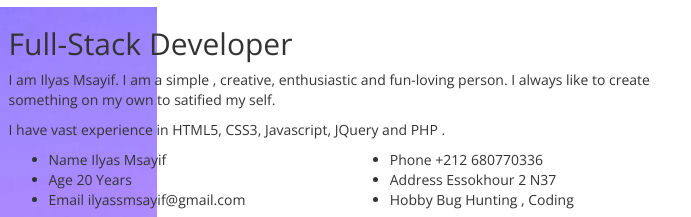
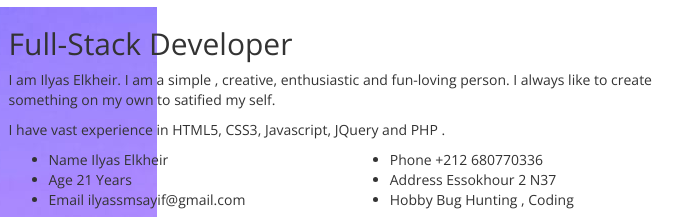
Before and after one commit to F0rS3c/f0rs3c.github.io, a plain HTML site: page about/index.html in a window 1280 px wide. Shown: the part 722-939 px from the top of the page, 549-1240 px from the left. Drawn offline with nearby package versions, Linux system fonts and the light colour scheme; files that its build step writes are made by us from their sources.

Commit message:
Update index.html

```diff
--- a/about/index.html
+++ b/about/index.html
@@ -172,15 +172,15 @@
             <div class="col-md-7 col-md-offset-1 col-sm-12">
                 <div class="about-right">
                     <h2>Full-Stack Developer</h2>
-                    <p>I am <span>Ilyas Msayif</span>. I am a simple , creative, enthusiastic and fun-loving person. I always like to create something on my own  to satified my self.</p>
+                    <p>I am <span>Ilyas Elkheir</span>. I am a simple , creative, enthusiastic and fun-loving person. I always like to create something on my own  to satified my self.</p>
                     <p>I have vast experience in HTML5, CSS3, Javascript, JQuery and PHP . </p>
 
 
                     <div class="row">
                         <div class="col-sm-6">
                             <ul class="about-list">
-                                <li> <span class="title">Name</span> <span class="value">Ilyas Msayif</span> </li>
-                                <li> <span class="title">Age</span> <span class="value">20 Years</span> </li>
+                                <li> <span class="title">Name</span> <span class="value">Ilyas Elkheir</span> </li>
+                                <li> <span class="title">Age</span> <span class="value">21 Years</span> </li>
                                 <li> <span class="title">Email</span> <span class="value">ilyassmsayif@gmail.com</span> </li>
                             </ul>
                         </div>
```
